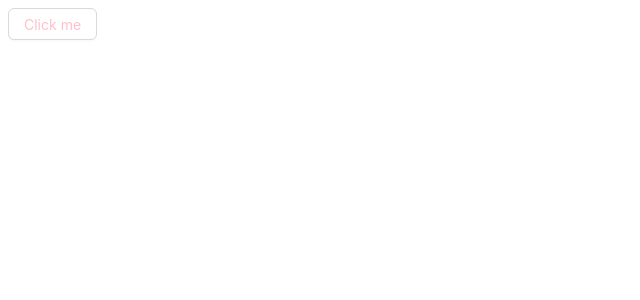
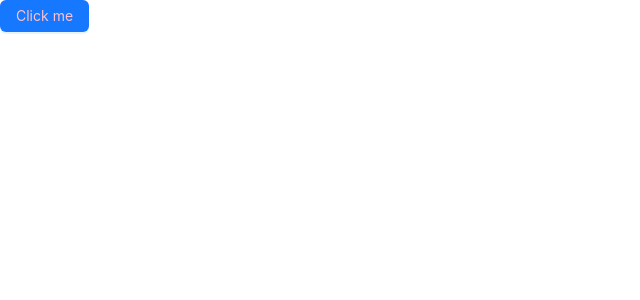
Before and after one commit to reframework/divbox-css-widgets, a React app: page / in a window 1280 px wide. Shown: the top 300 px of the page, without its empty margins (0-640 px from the left). Built offline with nearby package versions, Linux system fonts and the light colour scheme.

Commit message:
add chakra theme

```diff
--- a/package.json
+++ b/package.json
@@ -12,6 +12,7 @@
     "@babel/preset-env": "^7.24.7",
     "@babel/preset-react": "^7.24.7",
     "@babel/preset-typescript": "^7.24.7",
+    "@chakra-ui/react": "^2.8.2",
     "@emotion/babel-plugin": "^11.11.0",
     "@emotion/babel-preset-css-prop": "^11.11.0",
     "@emotion/react": "^11.11.4",
--- a/src/App.tsx
+++ b/src/App.tsx
@@ -1,16 +1,40 @@
 import { SuperButton } from '@src/components/Button'
 import { hot } from 'react-hot-loader/root'
 import { ErrorBoundary } from 'react-error-boundary'
-import { App as AntApp } from 'antd'
+import { App as AntApp, ConfigProvider } from 'antd'
+import { Global } from '@emotion/react'
+import { colors } from '@src/components/theme/colors'
+import { ChakraProvider } from '@chakra-ui/react'
 
 export const App = () => {
   return (
-    <AntApp>
-      <ErrorBoundary fallbackRender={() => 'Whoops'}>
-        <SuperButton />
-      </ErrorBoundary>
-    </AntApp>
+    <ChakraProvider>
+      <ConfigProvider
+        theme={{
+          token: {
+            fontFamily: 'var(--font-family-base)',
+          },
+          components: {
+            Menu: {
+              // @ts-expect-error type
+              itemBorderRadius: 'var(--radius-base)',
+            },
+          },
+        }}
+      >
+        <AntApp>
+          <ErrorBoundary fallbackRender={() => 'Whoops'}>
+            <SuperButton />
+          </ErrorBoundary>
+        </AntApp>
+        <GlobalStyles />
+      </ConfigProvider>
+    </ChakraProvider>
   )
 }
 
 export default hot(App)
+
+export const GlobalStyles = () => {
+  return <Global styles={[colors]} />
+}
--- a/src/components/Button.tsx
+++ b/src/components/Button.tsx
@@ -1,10 +1,16 @@
 import { css } from '@emotion/react'
 import { Button } from 'antd'
 
-const superStyle = css`
-  color: pink;
-`
+const s = {
+  superStyle: css`
+    color: pink;
+  `,
+}
 
 export const SuperButton = () => {
-  return <Button css={superStyle}>Click me</Button>
+  return (
+    <Button type="primary" css={s.superStyle}>
+      Click me
+    </Button>
+  )
 }
--- /dev/null
+++ b/src/components/theme/colors.ts
@@ -0,0 +1,13 @@
+import { css } from '@emotion/react'
+
+// TODO: Align color palette with ant design system
+// https://ant.design/docs/spec/colors
+
+/* Rectangle 37 */
+
+export const colors = css`
+  :root {
+    --color-gray-1: #ffffff;
+
+  }
+`
```
Also changed, not shown: 1 other file (tests, documents, lock files or other folders).
